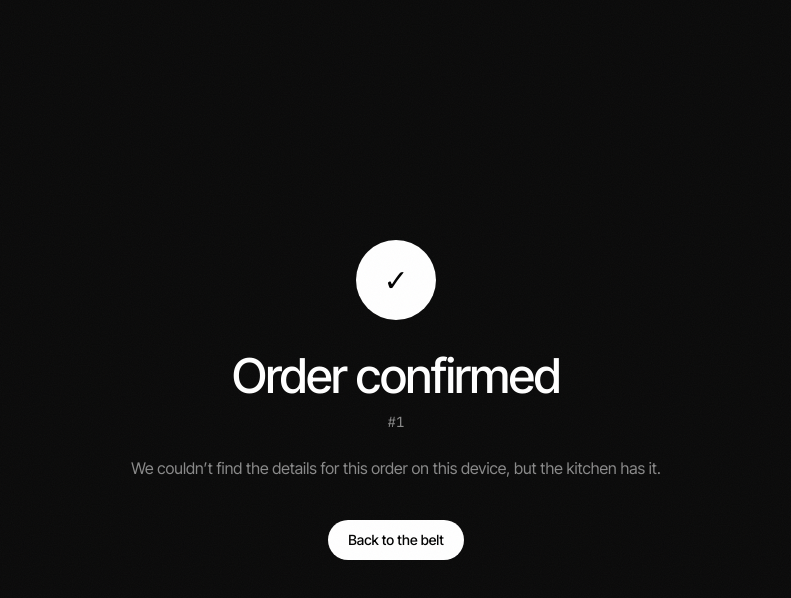
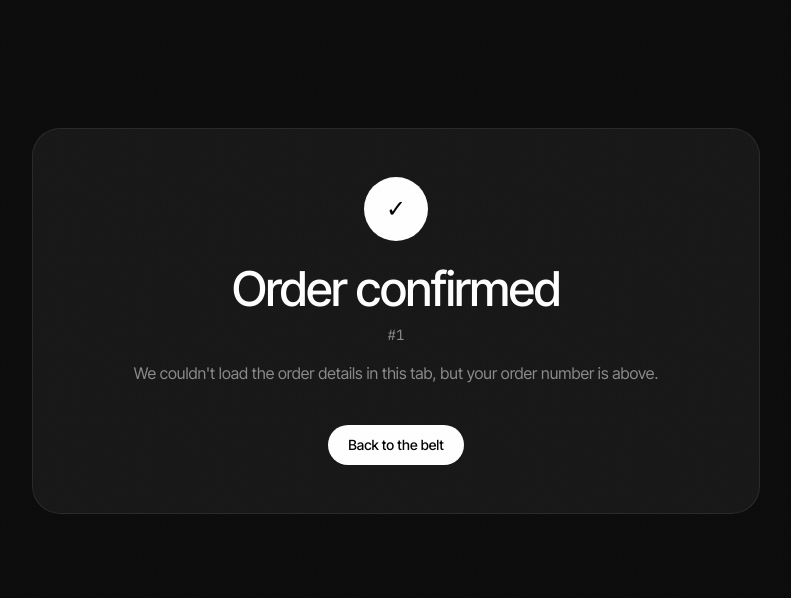
Before and after one commit to nomanrafi/Spice-Lane-Website, a Next.js app: page /order/1 in a window 1280 px wide. Shown: the top 598 px of the page, without its empty margins (244-1035 px from the left). Built offline with nearby package versions, Linux system fonts and the light colour scheme.

Commit message:
wip(7.3): order confirmation page (untested)

```diff
--- a/src/app/order/[id]/page.tsx
+++ b/src/app/order/[id]/page.tsx
@@ -1,7 +1,11 @@
 import OrderConfirmation from '@/components/cart/OrderConfirmation';
 
-export const metadata = { title: 'Order confirmed — Spice Lane' };
+export const metadata = { title: 'Order confirmed · Spice Lane' };
 
 export default function OrderPage({ params }: { params: { id: string } }) {
-  return <OrderConfirmation id={params.id} />;
+  return (
+    <main className="mx-auto min-h-screen max-w-3xl px-5 pb-24 pt-32">
+      <OrderConfirmation id={params.id} />
+    </main>
+  );
 }
--- a/src/components/cart/OrderConfirmation.tsx
+++ b/src/components/cart/OrderConfirmation.tsx
@@ -2,38 +2,36 @@
 import { useEffect, useState } from 'react';
 import { motion } from 'framer-motion';
 import { formatPrice, getItem } from '@/data/menu';
-import type { CartLine } from '@/store/useStore';
 
-type Order = { id: string; name: string; mode: string; time: string; lines: CartLine[]; total: number };
-const ease = [0.16, 1, 0.3, 1] as const;
+type Order = { id: string; name: string; mode: 'pickup' | 'delivery'; time: string; address?: string; total: number; lines: { id: string; qty: number }[]; at: string };
 
-/** Reads the order saved by CheckoutForm in sessionStorage and shows an animated confirmation. */
+/** Order confirmation: reads the order saved by CheckoutForm in sessionStorage. TODO(agent): fetch from a real API. */
 export default function OrderConfirmation({ id }: { id: string }) {
   const [order, setOrder] = useState<Order | null | undefined>(undefined);
   useEffect(() => {
-    const raw = sessionStorage.getItem('spice-lane-order-' + id);
-    setOrder(raw ? (JSON.parse(raw) as Order) : null);
+    try { const raw = sessionStorage.getItem('spice-lane-order-' + id); setOrder(raw ? JSON.parse(raw) : null); } catch { setOrder(null); }
   }, [id]);
+  if (order === undefined) return null;
 
   return (
-    <main className="mx-auto flex min-h-screen max-w-[640px] flex-col items-center justify-center px-5 py-24 text-center">
-      <motion.div initial={{ scale: 0.6, opacity: 0 }} animate={{ scale: 1, opacity: 1 }} transition={{ type: 'spring', stiffness: 260, damping: 18 }}
-        className="grid h-20 w-20 place-items-center rounded-full bg-white text-3xl text-black" aria-hidden>✓</motion.div>
-      <motion.h1 initial={{ y: 16, opacity: 0 }} animate={{ y: 0, opacity: 1 }} transition={{ delay: 0.15, duration: 0.6, ease }} className="mt-8 text-4xl font-medium tracking-tight md:text-5xl">
-        Order confirmed
-      </motion.h1>
+    <motion.div initial={{ opacity: 0, y: 24 }} animate={{ opacity: 1, y: 0 }} transition={{ duration: 0.6, ease: [0.16, 1, 0.3, 1] }} className="rounded-card border border-line bg-card p-8 text-center md:p-12">
+      <motion.div initial={{ scale: 0 }} animate={{ scale: 1 }} transition={{ type: 'spring', stiffness: 260, damping: 18, delay: 0.15 }} className="mx-auto grid h-16 w-16 place-items-center rounded-full bg-white text-2xl text-black" aria-hidden>✓</motion.div>
+      <h1 className="mt-6 text-4xl font-medium tracking-tight md:text-5xl">Order confirmed</h1>
       <p className="mt-3 font-mono text-sm text-muted">#{id}</p>
-      {order === null && <p className="mt-6 text-muted">We couldn’t find the details for this order on this device, but the kitchen has it.</p>}
-      {order && (
-        <motion.div initial={{ y: 20, opacity: 0 }} animate={{ y: 0, opacity: 1 }} transition={{ delay: 0.3, duration: 0.6, ease }} className="mt-8 w-full rounded-card border border-line bg-card p-6 text-left">
-          <p className="text-sm text-muted">Thanks, {order.name}. {order.mode === 'delivery' ? 'Your delivery' : 'Your pickup'} is set for {order.time === 'asap' ? 'about 25 minutes from now' : order.time}.</p>
-          <ul className="mt-4 space-y-2 text-sm">
-            {order.lines.map((l) => { const it = getItem(l.id); return it ? <li key={l.id} className="flex justify-between"><span>{l.qty} × {it.name}</span><span className="font-mono">{formatPrice(it.price * l.qty)}</span></li> : null; })}
+      {order ? (
+        <>
+          <p className="mt-4 text-muted">
+            Thanks, {order.name}. {order.mode === 'pickup' ? 'Pick up' : 'Delivery'} {order.time === 'asap' ? 'in about 25 minutes' : `at ${order.time}`}{order.mode === 'delivery' && order.address ? ` to ${order.address}` : ''}.
+          </p>
+          <ul className="mx-auto mt-8 max-w-sm space-y-2 text-left text-sm">
+            {order.lines.map((l) => { const it = getItem(l.id); return it ? <li key={l.id} className="flex justify-between"><span className="text-white/80">{l.qty} × {it.name}</span><span className="font-mono">{formatPrice(it.price * l.qty)}</span></li> : null; })}
+            <li className="flex justify-between border-t border-line pt-3 text-base"><span>Total</span><span className="font-mono">{formatPrice(order.total)}</span></li>
           </ul>
-          <div className="mt-4 flex justify-between border-t border-line pt-4"><span>Total paid</span><span className="font-mono">{formatPrice(order.total)}</span></div>
-        </motion.div>
+        </>
+      ) : (
+        <p className="mt-4 text-muted">We couldn&apos;t load the order details in this tab, but your order number is above.</p>
       )}
       <a href="/" className="pill-primary mt-10">Back to the belt</a>
-    </main>
+    </motion.div>
   );
 }
```
Also changed, not shown: Spice Lane Website Progress Save/PROGRESS.md (+3 -3 lines), 1 other file (tests, documents, lock files or other folders).
